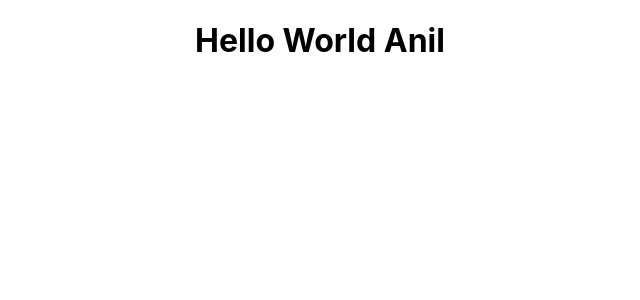
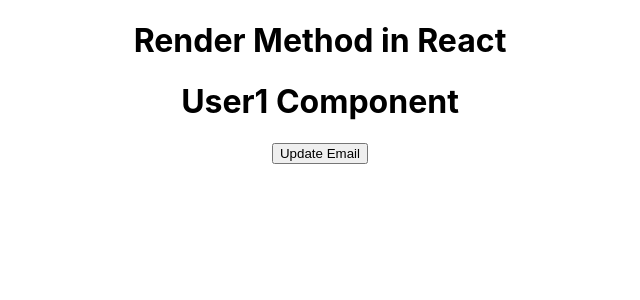
Before and after one commit to Deepakiit17/React_Tutorial, a React (Create React App) app: page / in a window 1280 px wide. Shown: the top 300 px of the page, without its empty margins (320-960 px from the left). Built offline with nearby package versions, Linux system fonts and the light colour scheme.

Commit message:
render life cycle method

```diff
--- a/src/App.js
+++ b/src/App.js
@@ -1,20 +1,19 @@
-import React from "react";
+import { useState } from "react";
 import "./App.css";
+import User1 from "./Components/User1";
 
-class App extends React.Component {
-  constructor() {
-    super();
-    this.state = {
-      data: "Anil",
-    };
-  }
-  render() {
-    return (
-      <div className="App">
-        <h1>Hello World {this.state.data}</h1>
-      </div>
-    );
-  }
+function App() {
+  const [name, setName] = useState("Anil");
+
+  return (
+    <div className="App">
+      <h1>Render Method in React</h1>
+      <User1
+      //  name={name}
+      />
+      {/* <button onClick={() => setName("Sidhu")}>Update Name</button> */}
+    </div>
+  );
 }
 
 export default App;
--- /dev/null
+++ b/src/Components/User1.js
@@ -0,0 +1,23 @@
+import React from "react";
+
+class User1 extends React.Component {
+  constructor() {
+    super();
+    this.state = {
+      email: "anil@test.com",
+    };
+  }
+  render() {
+    console.warn("Render method", this.state.email);
+    return (
+      <div>
+        <h1>User1 Component</h1>
+        <button onClick={() => this.setState({ email: "sidhu@test.com" })}>
+          Update Email
+        </button>
+      </div>
+    );
+  }
+}
+
+export default User1;
```
